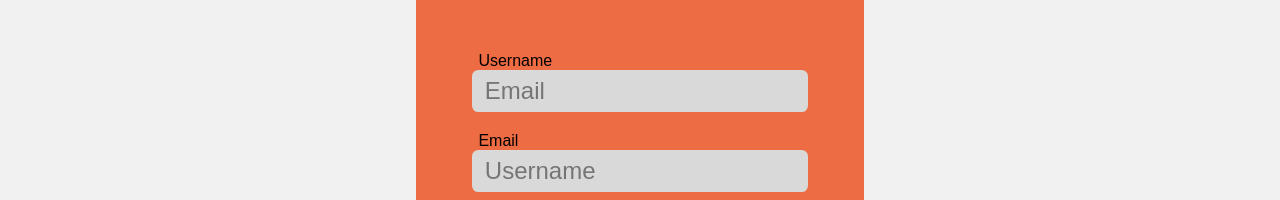
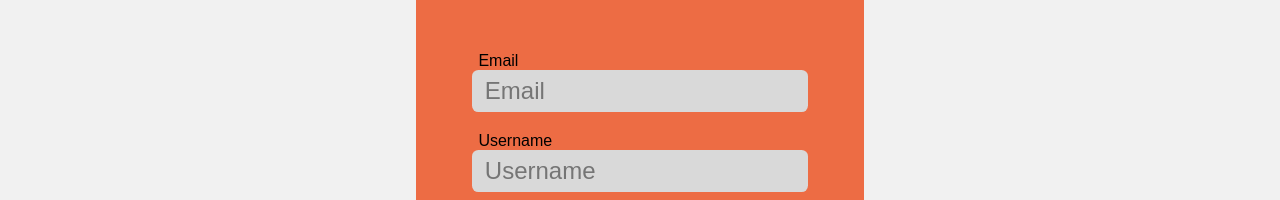
Before and after one commit to cs308-dreamteam/react-app, a React (Create React App) app: page / in a window 1280 px wide. Shown: the part 252-452 px from the top of the page. Built offline with nearby package versions, Linux system fonts and the light colour scheme.

Commit message:
login bitti beyler

```diff
--- a/src/pages/authentication/sign_in_up.js
+++ b/src/pages/authentication/sign_in_up.js
@@ -89,7 +89,7 @@ function Form(props)
       [name]: value,
     });
   }
-  const UsernameInput = props.isSignUp ? (<div className="form-group"><label for="email">Username</label><input type="email" id="email" name="email" onChange={handleChange} placeholder='Email' required/></div>) : ""
+  const UsernameInput = props.isSignUp ? (<div className="form-group"><label for="email">Email</label><input type="email" id="email" name="email" onChange={handleChange} placeholder='Email' required/></div>) : ""
   const uporin = props.isSignUp ? "UP" : "IN"
   const clname = props.rot ? "login-form rotation2" : "login-form";
   const button_text = props.isSignUp ? "Sign Up" : "Sign In"
@@ -125,9 +125,13 @@ function Form(props)
         if(response.status === 201)
         {
           //pick here the verification board
-          document.querySelector('.login-form').remove();
-          ReactDOM.createRoot(document.querySelector('.mini-body')).render(<Verification email={formData.email} username={formData.username} password={formData.password}/>);
-        }
+          //document.querySelector('.login-form').remove();
+          //const response = await axios.post('http://localhost:3000/login?name=' + props.username + "&pass=" + props.password);
+          console.log(response.data.token);
+
+          localStorage.setItem('token', response.data.token);
+          root.render(<Home/>);
+      }
       } catch (error) {
         console.error('Error:', error);
       }
@@ -147,7 +151,7 @@ function Form(props)
         <form className="login" onSubmit={handleSubmit}>
           {UsernameInput}
           <div className="form-group">
-              <label for="username">Email</label>
+              <label for="username">Username</label>
               <input type="text" id="username" name="username" onChange={handleChange} placeholder='Username' required/>
           </div>
 
```
